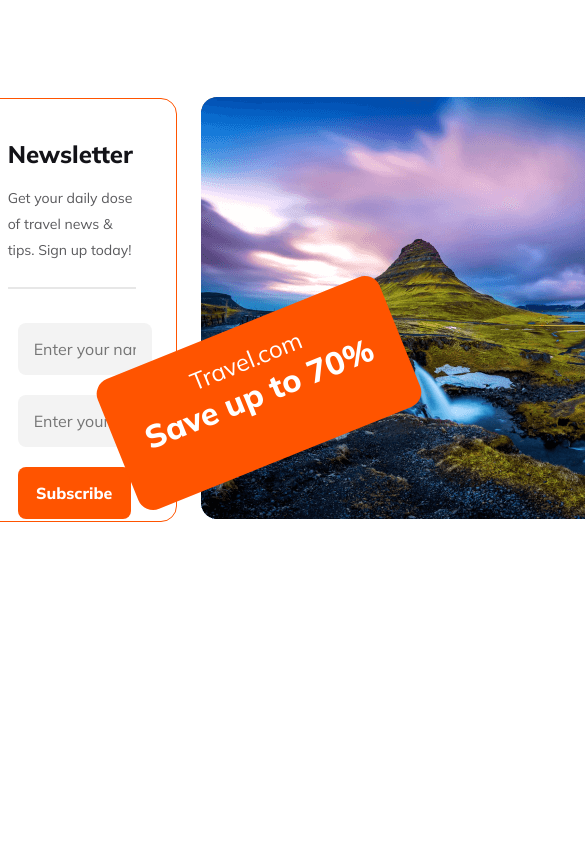
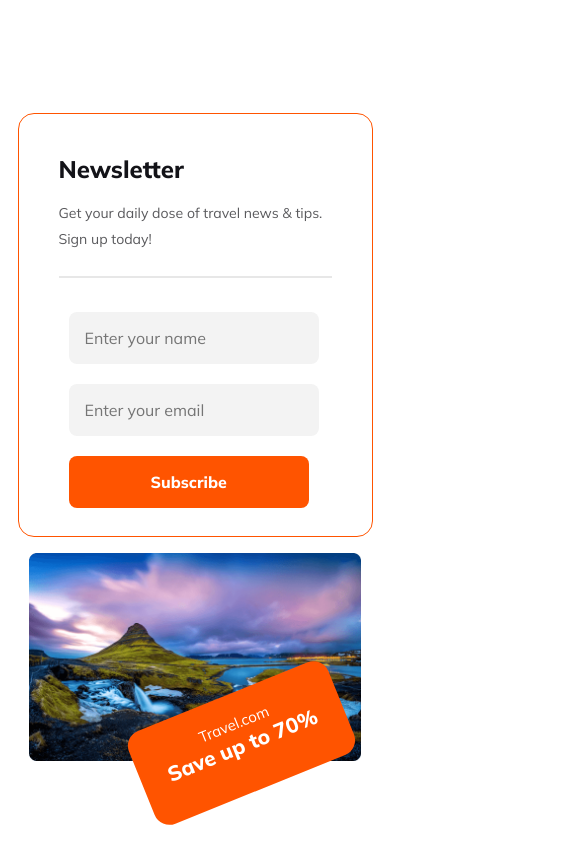
Before and after one commit to Oronno-Akter-Usha/assignment-2-travel, a plain HTML site: page index.html in a window 390 px wide. Shown: the part 4628-5481 px from the top of the page, 585 px wide, since content can reach past the window. Before the commit the page ends 5157 px from the top, so only its background shows below. Drawn offline with Linux system fonts and the light colour scheme.

Commit message:
add responsive newsletter section

```diff
--- a/styles/responsive.css
+++ b/styles/responsive.css
@@ -137,4 +137,35 @@
         line-height: 24px;
     }
 
+    /* .newsletter section */
+    .newsletter-container {
+        flex-direction: column;
+        margin: 0 auto;
+        justify-content: center;
+        align-items: center;
+    }
+
+    .newsletter-input-container {
+        width: 70%;
+        margin: 16px auto;
+    }
+
+    .newsletter-image-container {
+        width: 85%;
+        height: 300px;
+        margin: 0px auto;
+    }
+    .newsletter-image-container .save{
+        width: 215px;
+        height: 80px;
+        right: 12px;
+        bottom: 60px;
+        transform: rotate(338deg);
+    }
+    .save p{
+        font-size: 15px;
+    }
+    .save h3{
+        font-size: 21px;
+    }
 }
--- a/styles/styles.css
+++ b/styles/styles.css
@@ -371,6 +371,10 @@
     /* max-width: 672px; */
     position: relative;
 }
+
+.newsletter-image-container img{
+    width: 100%;
+}
 .newsletter-image-container .save {
     width: 304px;
     height: 120px;
```
